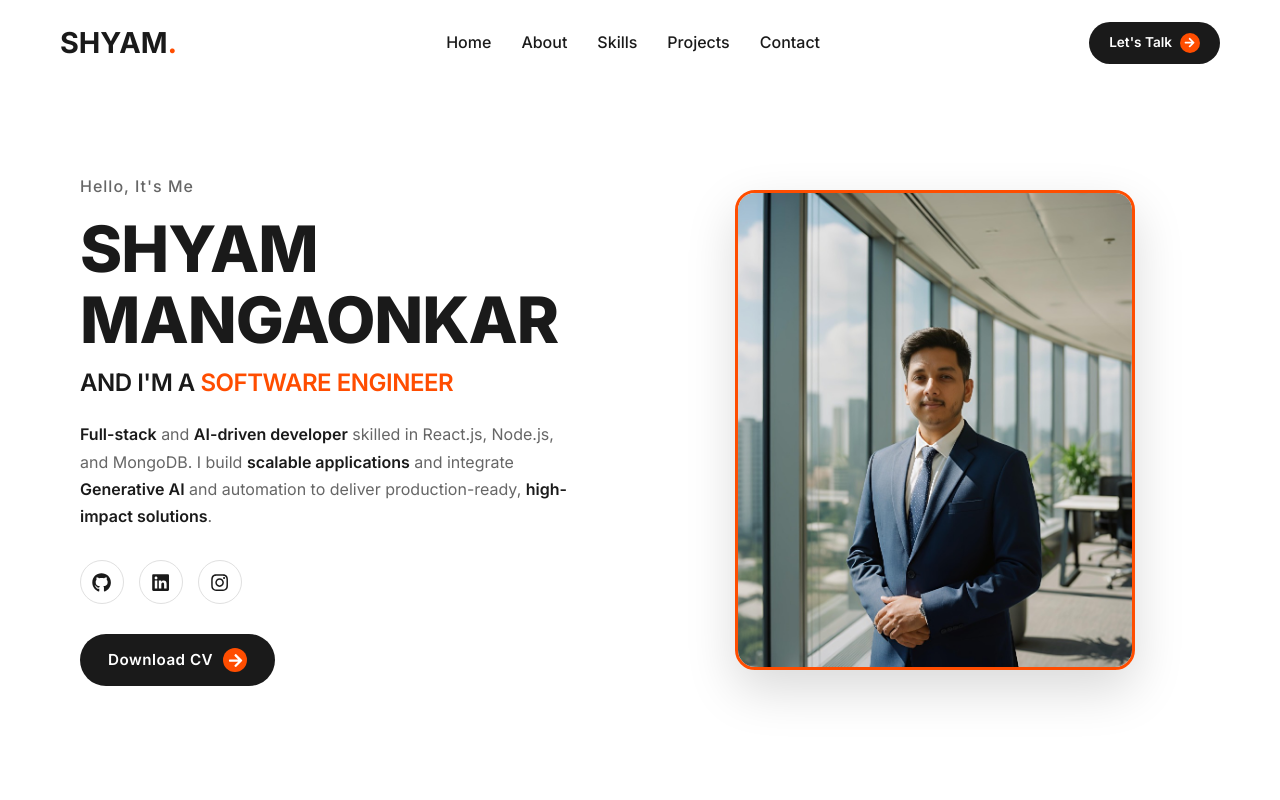
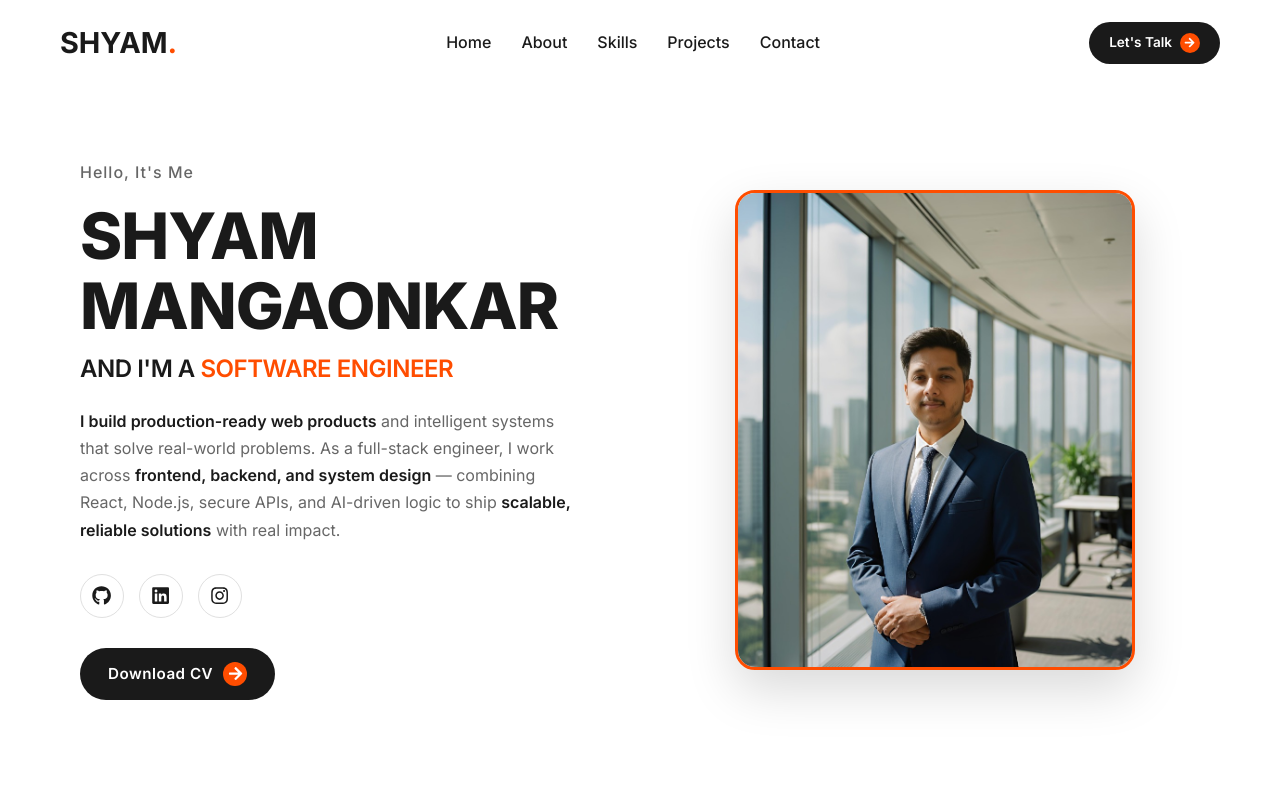
Before and after one commit to ShyamCoder2024/Portfolio, a React (Vite) app: page / in a window 1280 px wide. Shown: the top 800 px of the page. Built offline with nearby package versions, Linux system fonts and the light colour scheme.

Commit message:
Update hero text with production-ready focus

```diff
--- a/src/components/Hero.jsx
+++ b/src/components/Hero.jsx
@@ -39,7 +39,7 @@ const Hero = () => {
                     <motion.h1 variants={itemVariants}>SHYAM<br />MANGAONKAR</motion.h1>
                     <motion.h2 variants={itemVariants}>And I'm a <span>Software Engineer</span></motion.h2>
                     <motion.p className="hero-desc" variants={itemVariants}>
-                        <strong>Full-stack</strong> and <strong>AI-driven developer</strong> skilled in React.js, Node.js, and MongoDB. I build <strong>scalable applications</strong> and integrate <strong>Generative AI</strong> and automation to deliver production-ready, <strong>high-impact solutions</strong>.
+                        <strong>I build production-ready web products</strong> and intelligent systems that solve real-world problems. As a full-stack engineer, I work across <strong>frontend, backend, and system design</strong> — combining React, Node.js, secure APIs, and AI-driven logic to ship <strong>scalable, reliable solutions</strong> with real impact.
                     </motion.p>
 
                     <motion.div className="social-icons" variants={itemVariants}>
```
